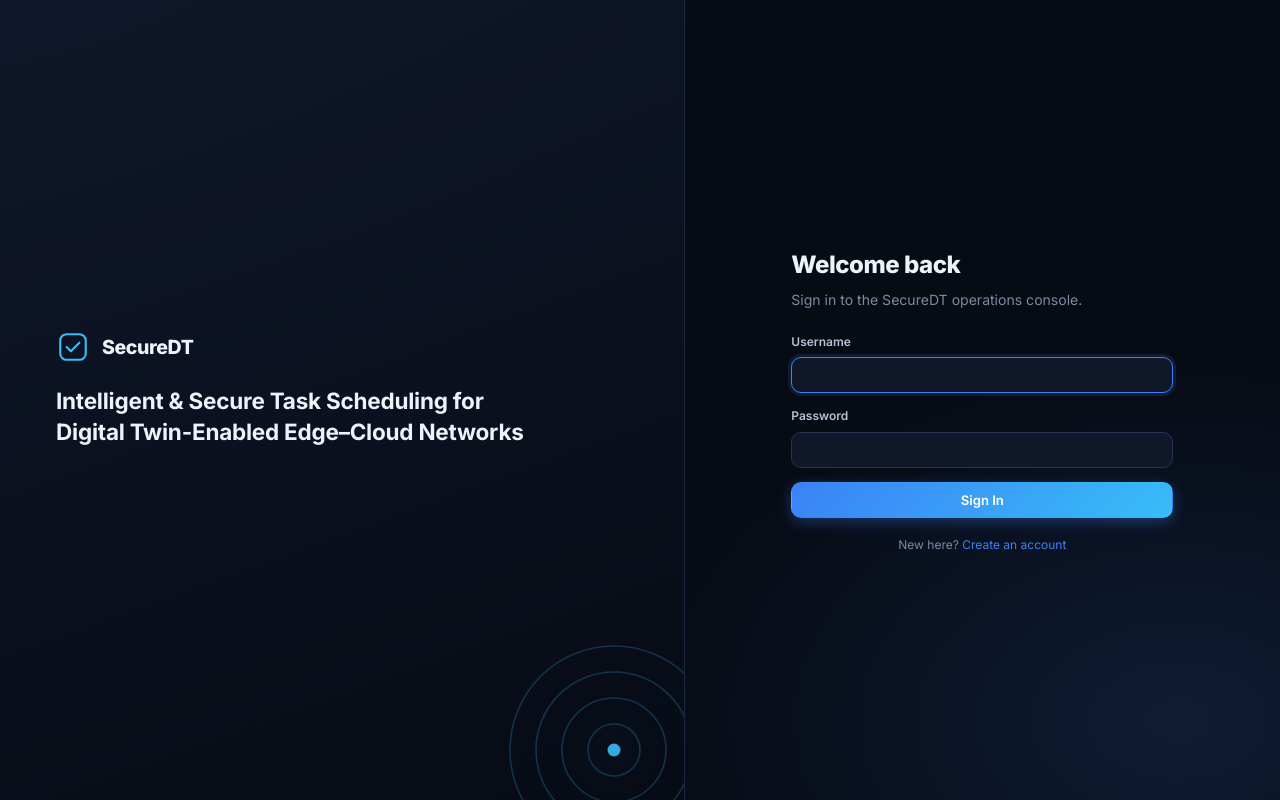
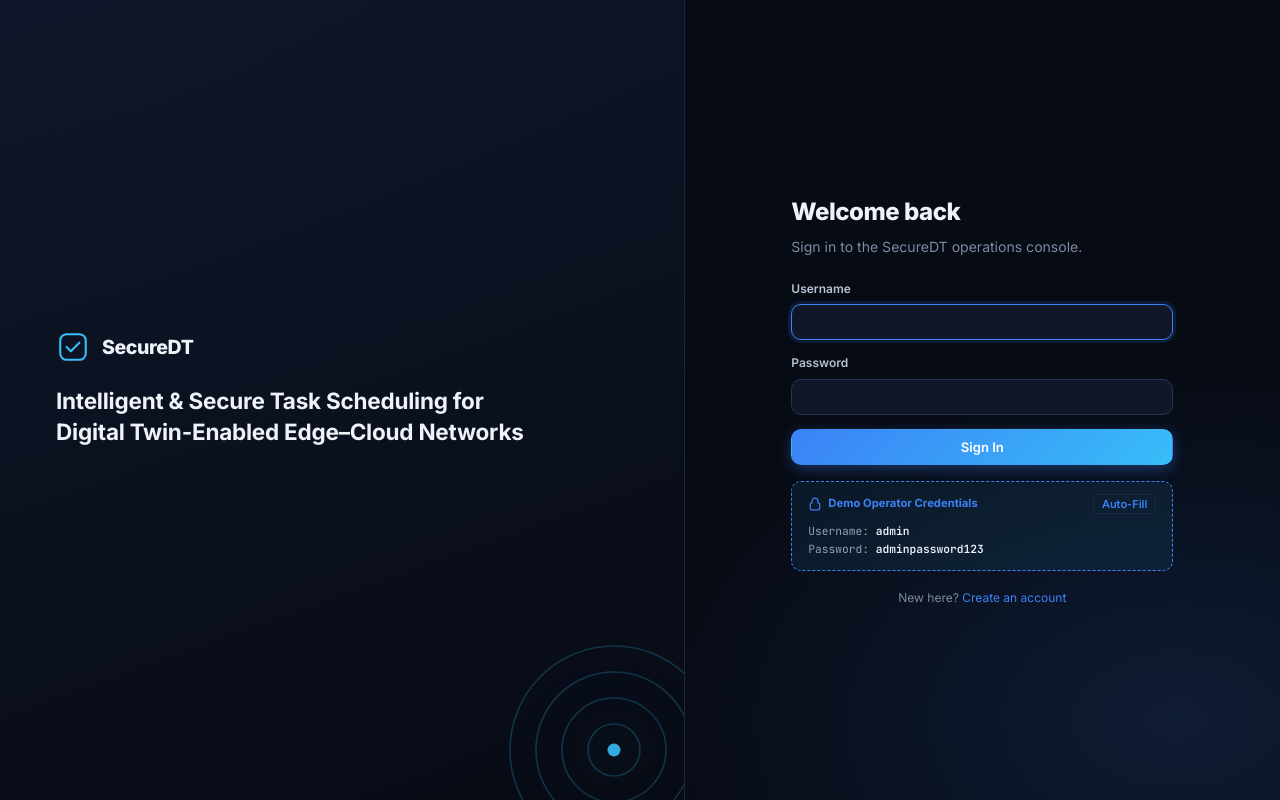
Before and after one commit to Kailasanathan-06/capstone-project-based-panel, a Django app: page /login/ in a window 1280 px wide. Run offline with Django 5.2, Linux system fonts and the light colour scheme; parts of the project's set-up code (start-up, migrations or seed data) failed here and were passed over.

Commit message:
fix(api): resolve guest permissions, catalog 404 fallback, and add operator credentials helper

```diff
--- a/digital_twin/views.py
+++ b/digital_twin/views.py
@@ -5,7 +5,7 @@ from django.http import HttpResponse
 
 from rest_framework import viewsets, status
 from rest_framework.response import Response
-from rest_framework.permissions import IsAuthenticated
+from rest_framework.permissions import AllowAny, IsAuthenticated
 from rest_framework.authentication import SessionAuthentication, TokenAuthentication
 
 from engine.digital_twin import DigitalTwin
@@ -22,7 +22,7 @@ class DigitalTwinViewSet(viewsets.ViewSet):
     """Digital Twin state and interaction endpoints."""
 
     authentication_classes = [SessionAuthentication, TokenAuthentication]
-    permission_classes = [IsAuthenticated]
+    permission_classes = [AllowAny]
 
     def list(self, request):
         refresh_mec_status()
--- a/templates/registration/login.html
+++ b/templates/registration/login.html
@@ -38,7 +38,7 @@
       {% endfor %}
     {% endif %}
 
-    <form method="post" class="stack" autocomplete="off">
+    <form method="post" class="stack" autocomplete="off" id="login-form">
       {% csrf_token %}
       {% if form.non_field_errors %}<div class="alert alert-danger">{{ form.non_field_errors }}</div>{% endif %}
       <label class="field">
@@ -56,6 +56,22 @@
       {% endif %}
       <button class="btn btn-primary block" type="submit">Sign In</button>
     </form>
+
+    <div style="margin-top: var(--space-4); padding: var(--space-3) var(--space-4); border-radius: var(--radius-md); background: rgba(56, 189, 248, 0.08); border: 1px dashed var(--color-primary); font-size: var(--font-size-xs);">
+      <div style="display: flex; justify-content: space-between; align-items: center; margin-bottom: var(--space-2);">
+        <strong style="color: var(--color-primary); display: flex; align-items: center; gap: 6px;">
+          <svg width="14" height="14" viewBox="0 0 24 24" fill="none" stroke="currentColor" stroke-width="2"><path d="M12 2a5 5 0 0 0-5 5v3H6a2 2 0 0 0-2 2v8a2 2 0 0 0 2 2h12a2 2 0 0 0 2-2v-8a2 2 0 0 0-2-2h-1V7a5 5 0 0 0-5-5z"/></svg>
+          Demo Operator Credentials
+        </strong>
+        <button type="button" class="btn btn-ghost btn-xs" id="quick-fill-btn" style="border: 1px solid var(--color-border); font-size: 11px; padding: 2px 8px; border-radius: 4px; color: var(--color-primary); cursor: pointer;">
+          Auto-Fill
+        </button>
+      </div>
+      <div style="font-family: var(--font-mono); color: var(--color-text-muted); line-height: 1.6;">
+        <div>Username: <span style="color: var(--color-text); font-weight: 600;">admin</span></div>
+        <div>Password: <span style="color: var(--color-text); font-weight: 600;">adminpassword123</span></div>
+      </div>
+    </div>
 
     <div class="auth-foot muted small">
       New here? <a href="{% url 'register' %}">Create an account</a>
@@ -76,6 +92,18 @@
     svg += '</svg>';
     rings.innerHTML = svg;
   }
+
+  var fillBtn = document.getElementById('quick-fill-btn');
+  if (fillBtn) {
+    fillBtn.addEventListener('click', function() {
+      var uInput = document.querySelector('input[name="username"]');
+      var pInput = document.querySelector('input[name="password"]');
+      if (uInput) uInput.value = 'admin';
+      if (pInput) pInput.value = 'adminpassword123';
+      var form = document.getElementById('login-form');
+      if (form) form.submit();
+    });
+  }
 </script>
 </body>
 </html>
```
Also changed, not shown: datasets/views.py (+30 -5 lines), templates/task_routing.html (+15 -0 lines).
